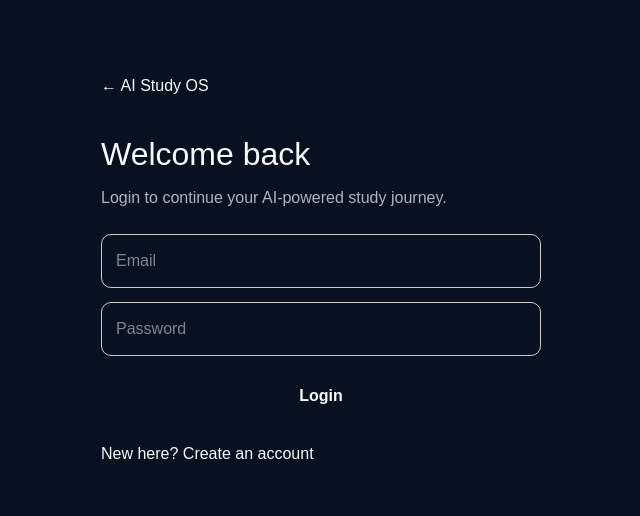
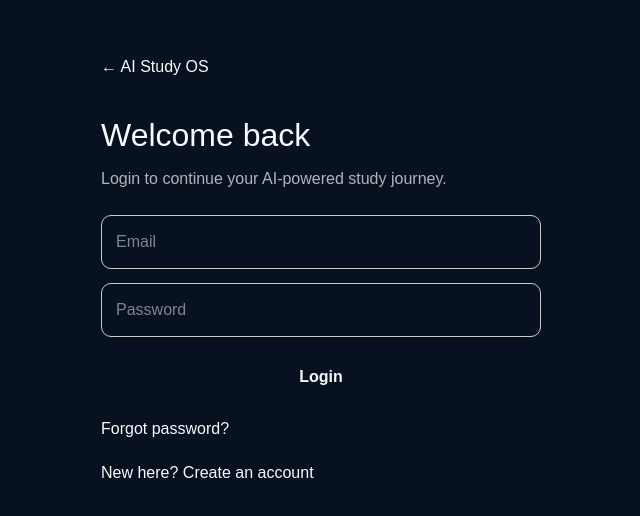
Before and after one commit to piyushk8541-lab/ai-study-os, a Next.js app: page /login in a window 1280 px wide. Shown: the part 130-646 px from the top of the page, without its empty margins (319-959 px from the left). Built offline with nearby package versions, Linux system fonts and the light colour scheme.

Commit message:
Add forgot password link to login

```diff
--- a/app/login/page.tsx
+++ b/app/login/page.tsx
@@ -17,6 +17,7 @@ export default async function LoginPage({ searchParams }: { searchParams: Promis
           <input name="password" type="password" placeholder="Password" required autoComplete="current-password" style={{ padding: 14, borderRadius: 10, border: '1px solid #ccc' }} />
           <button type="submit" style={{ padding: 14, borderRadius: 10, border: 0, cursor: 'pointer', fontWeight: 700 }}>Login</button>
         </form>
+        <p style={{ marginTop: 14 }}><Link href="/forgot-password">Forgot password?</Link></p>
         <p style={{ marginTop: 20 }}>New here? <Link href="/signup">Create an account</Link></p>
       </div>
     </main>
```
